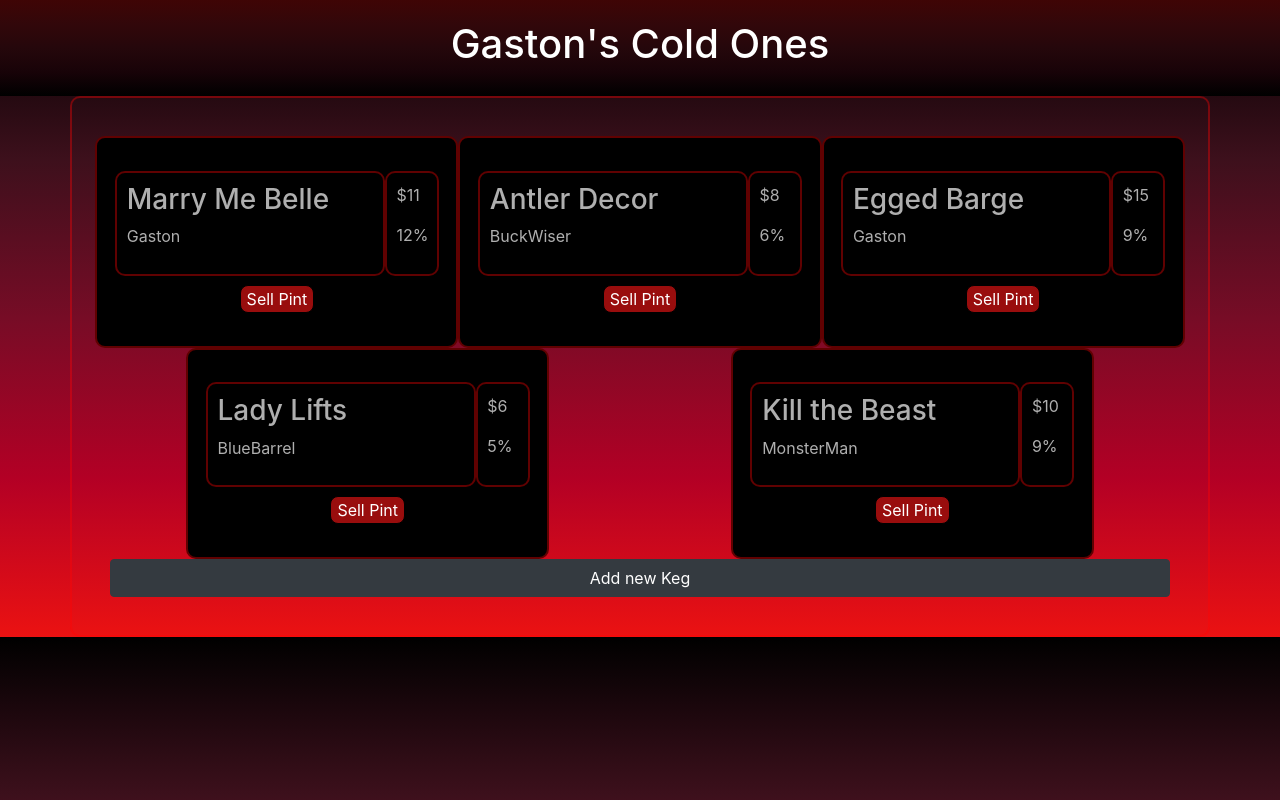
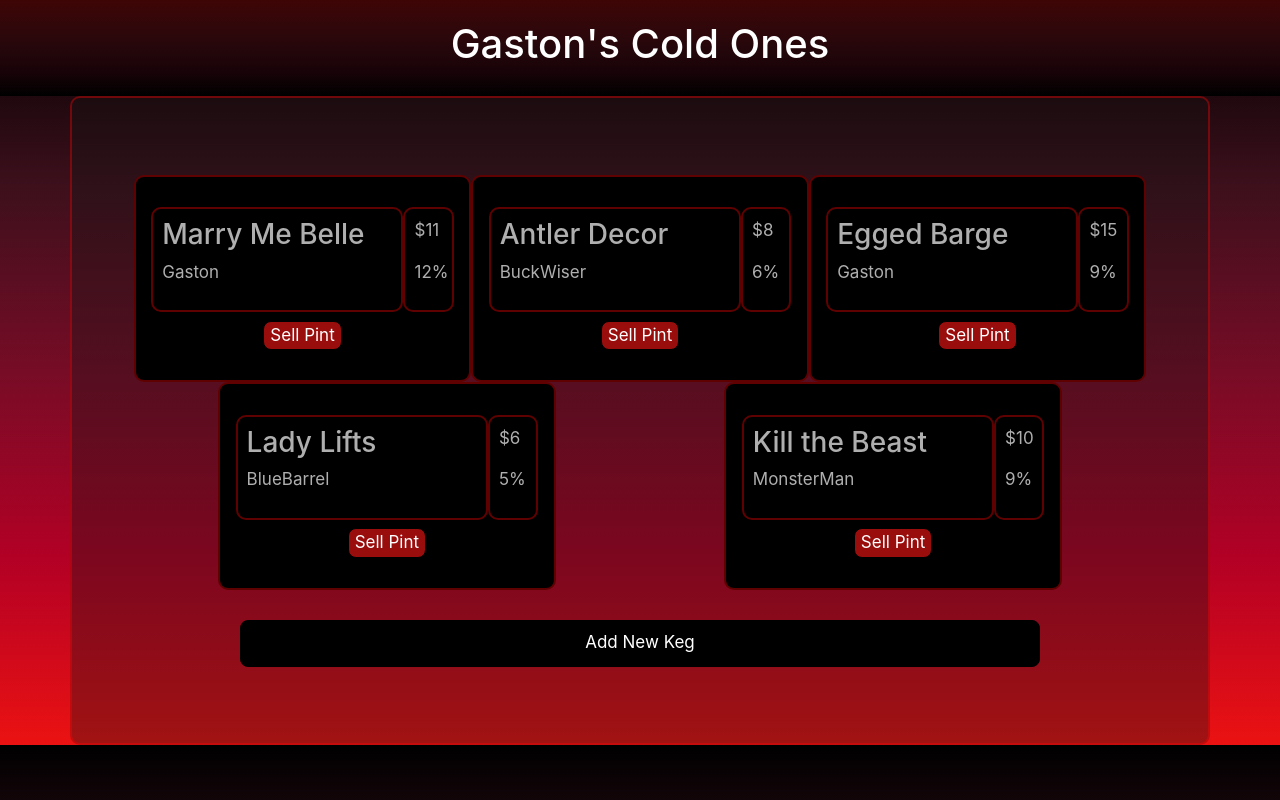
Before and after one commit to KeturahDev/gastons-cold-ones, a React (Create React App) app: page / in a window 1280 px wide. Built offline with nearby package versions, Linux system fonts and the light colour scheme.

Commit message:
more styping

```diff
--- a/src/Components/Keg/KegController.js
+++ b/src/Components/Keg/KegController.js
@@ -74,20 +74,25 @@ class KegController extends React.Component{
         onSelectingKeg={this.handleChangeingSelectedKeg}
         onSellingPint={this.handleSellingPint}
         />,
-        buttonText: "Add new Keg"
+        buttonText: "Add New Keg"
       }
     }
   }
-
-
-
   render(){
+    const backStyle={
+      backgroundColor: "rgba(22, 22, 22, 0.342)",
+      borderRadius: "10px",
+      padding: "6%"
+    }
     const currentlyVisible = this.setVisiblitiy()
     return(
       <React.Fragment>
-        <div  className="container">
+        <div  className="container" style={backStyle}>
           {currentlyVisible.component}
-          <button className="btn btn-block btn-dark" onClick={this.handleClick}>{currentlyVisible.buttonText}</button>
+          <div className="centerBox">
+            <button className="buttondark" onClick={this.handleClick}>{currentlyVisible.buttonText}</button>
+          </div>
+          {/* <button className="btn btn-block btn-dark" onClick={this.handleClick}>{currentlyVisible.buttonText}</button> */}
         </div>
       </React.Fragment>
     );
--- a/src/Components/Keg/KegForm.js
+++ b/src/Components/Keg/KegForm.js
@@ -16,17 +16,44 @@ function KegForm(props){
     })
   }
 
+  const kegStyle={
+    backgroundColor: "black",
+    color: "rgb(175, 175, 175)",
+    borderRadius: "10px",
+    padding: "5%",
+    textAlign: "center"
+  }
   return(
     <React.Fragment>
-      <div style={{border: "2px solid orange"}}>
+      <div style={kegStyle}>
+        <div className="row">
+          <div className="col-md-4">
+            <img src="https://media1.giphy.com/media/XI4Gl6KPVkOBgpLmhF/200w.webp?cid=ecf05e47549f2f2b0326215fb88985e02d8afc4311cc5e7e&rid=200w.webp" alt="gif"/>
+          </div>
+          <div className="col-md-4">
             <form onSubmit={handleOnFormSubmit}>
+              <div className="form-group">
               <input type="text" name="name" placeholder="Drink's Name" /><br/>
+              </div>
+              <div className="form-group">
                 <input type="text" name="brand" placeholder="brand" /><br/>
+              </div>
+              <div className="form-group">
                 <input type="text" name="alcoholContent" placeholder="Alcohol Content" /><br/>
+              </div>
+              <div className="form-group">
                 <input type="text" name="price" placeholder="Price per Pint" /><br/>
+              </div>
+              <div className="form-group">
                 <input type="text" name="description" placeholder="Describe this drink" /><br/>
-          <button type="submit">submit</button>
+              </div>
+              <button className="button" type="submit">Submit</button>
             </form>
+          </div>
+          <div className="col-md-4">
+            <img src="https://media1.giphy.com/media/XI4Gl6KPVkOBgpLmhF/200w.webp?cid=ecf05e47549f2f2b0326215fb88985e02d8afc4311cc5e7e&rid=200w.webp" alt="gif"/>
+          </div>
+        </div>
       </div>
     </React.Fragment>
   );
--- a/src/index.css
+++ b/src/index.css
@@ -12,7 +12,10 @@ code {
   font-family: source-code-pro, Menlo, Monaco, Consolas, 'Courier New',
     monospace;
 }
+p{
+  font-size:17px;
 
+}
 /* Originally in App.css */
 
 .header {
@@ -44,6 +47,42 @@ code {
   border: 1px solid black;
   border-radius: 8px;
   margin-top: 3%;
+  font-size:17px;
+
   /* padding-left: 25%; */
   /* padding-right: 25%; */
 }
+.buttondark {
+  background-color: #000000;
+  color:white;
+  border: 1px solid black;
+  border-radius: 8px;
+  margin-top: 3%;
+  padding:1% 35%;
+  display:inline-block;
+  font-size:17px;
+
+  /* padding-left: 25%; */
+  /* padding-right: 25%; */
+}
+
+.myButton {
+	background-color:#44c767;
+	border-radius:28px;
+	border:1px solid #18ab29;
+	display:inline-block;
+	cursor:pointer;
+	color:#ffffff;
+	font-family:Arial;
+	font-size:17px;
+	padding:11px 76px;
+	text-decoration:none;
+	text-shadow:0px 0px 0px #2f6627;
+}
+.myButton:hover {
+	background-color:#5cbf2a;
+}
+.myButton:active {
+	position:relative;
+	top:1px;
+}
```
Lines whose indentation alone changed are shown as unchanged.
